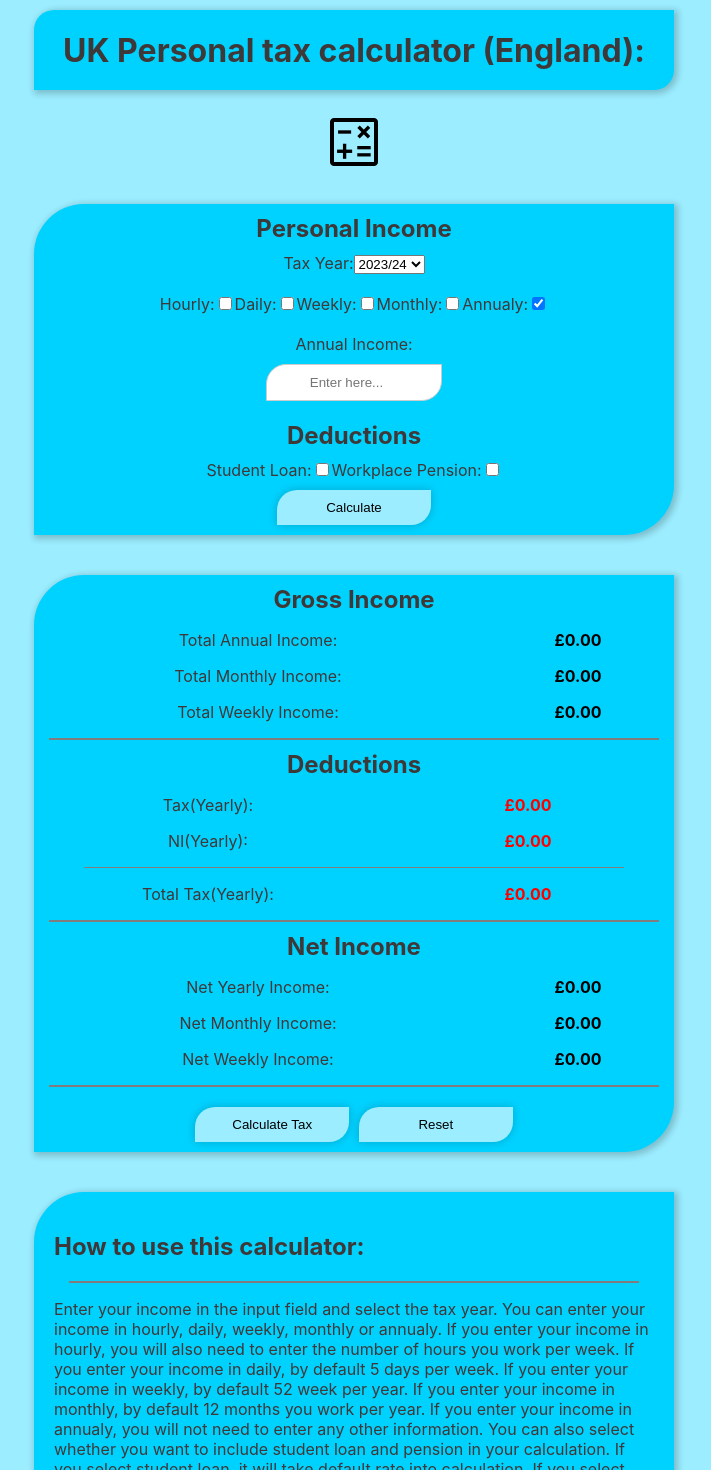
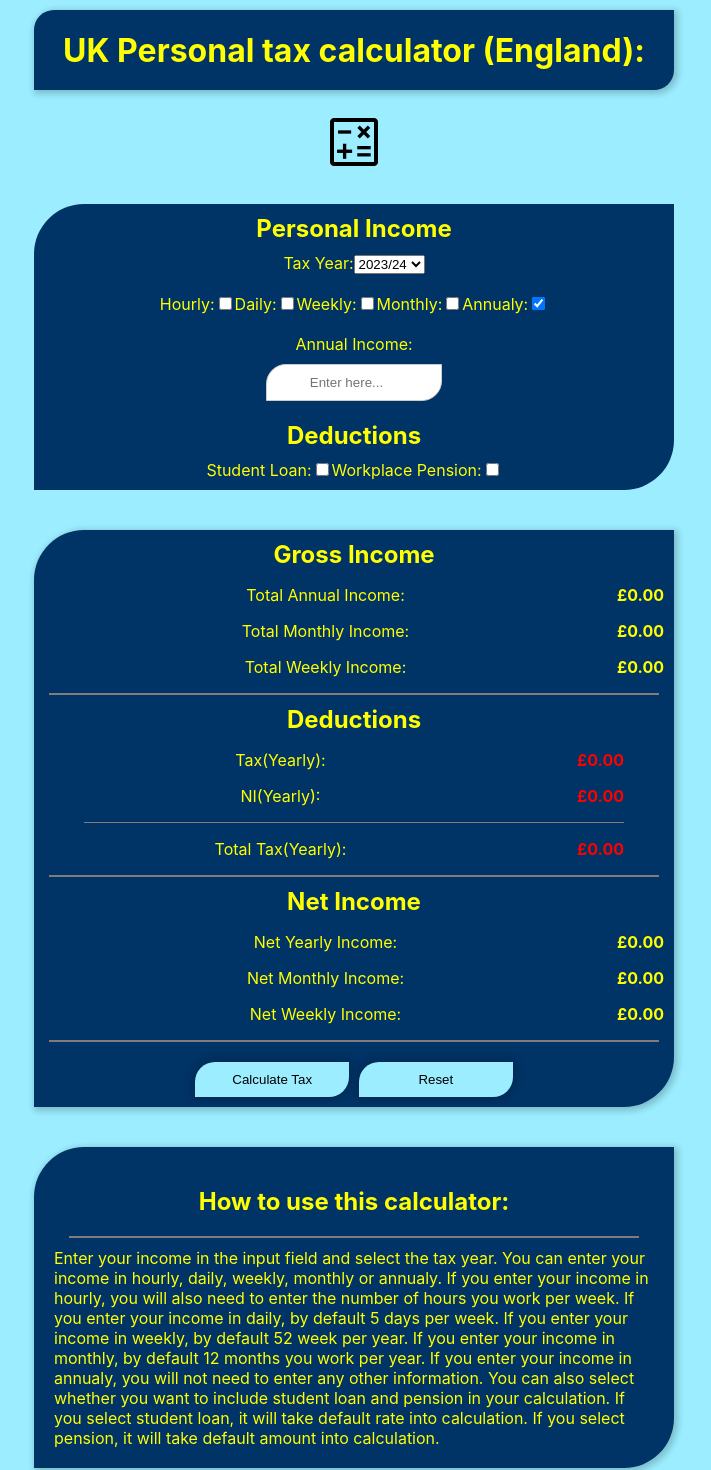
Before and after one commit to asaad227/taxCalculator, a React (Create React App) app: page / in a window 1280 px wide. Shown: the top 1470 px of the page, without its empty margins (286-997 px from the left). Built offline with nearby package versions, Linux system fonts and the light colour scheme.

Commit message:
css variable created and change bg and color

```diff
--- a/src/Form/index.css
+++ b/src/Form/index.css
@@ -1,10 +1,19 @@
+:root{
+    --main-bg-color: #003366;
+    --main-text-color: #ffff00;
+    --main-border-color: #9bedff;
+    --main-shadow-color: rgba(0,0,0,0.2);
+}
+
+
+
 form{
     width: 50vw;
     margin: 20px auto;
-    background-color: #00d2ff;
+    background-color:var(--main-bg-color);
     box-sizing: border-box;
-    box-shadow: 2px 2px 6px 2px rgba(0,0,0,0.2);
-    color: #3f3838;
+    box-shadow: var(--main-shadow-color);
+    color:var(--main-text-color);
     border-top-left-radius: 50px;
     border-bottom-right-radius: 50px;
 }
@@ -12,14 +21,12 @@ form{
 form input[type="submit"] {
   width: 12vw;
   padding: 10px;
-  border: none;
+ background-color:  var(--main-border-color);
   box-sizing: border-box;
-    box-shadow: 0 0 10px rgba(0,0,0,0.2);
-
+  box-shadow:2px 2px 2px 2px var(--main-shadow-color);
   border-top-left-radius: 20px;
   border-bottom-right-radius: 20px;
   margin: 10px 5px;
-    background-color: #9bedff;
 }
 .hrsShow {
   display: inline;
@@ -41,7 +48,10 @@ form input[type="submit"] {
 .annualHide, .monthlyHide, .weeklyHide, .dailyHide, .hrsHide {
   display: none;
 }
-
+.deduction{
+    margin: 10px auto;
+    text-align: center;
+}
 @media screen and (max-width: 600px) {
 form{
     width: 90vw;}
--- a/src/Form/index.js
+++ b/src/Form/index.js
@@ -83,7 +83,7 @@ function handleHrs(event){
     setHrsPerWeek={setHrsPerWeek} setIncomeByHour={setIncomeByHour}
 
      />
-    <div>
+    <div className='deduction'>
     <h2>Deductions</h2>
     <label>
     Student Loan:
@@ -94,7 +94,7 @@ function handleHrs(event){
     <span><input type="checkbox" onChange={(e)=>setIsPension(e.target.checked)} value={isPension} /></span>
     </label>
 </div>
-    <input type="submit" value="Calculate" />
+
 
     </form>
 
--- a/src/TotalTax/index.css
+++ b/src/TotalTax/index.css
@@ -1,3 +1,11 @@
+:root{
+  --main-bg-color: #003366;
+  --main-text-color: #ffff00;
+  --main-border-color: #9bedff;
+  --main-shadow-color: rgba(0,0,0,0.2);
+}
+
+
 .main {
     display: flex;
     flex-direction: column;
@@ -12,17 +20,21 @@
   }
 
   footer, aside{
-    color: #000000;
-    text-align: flex-start;
+    text-align: center;
     margin: 20px auto;
     padding: 20px;
     width: 50vw;
     box-sizing: border-box;
-    box-shadow: 2px 2px 6px 2px rgba(0,0,0,0.2);
-    background-color:#00d2ff;
-    color: #3f3838;
+    box-shadow: 2px 2px 6px 2px var(--main-shadow-color);
+    background-color:var(--main-bg-color);
+    color:var(--main-text-color);
     border-top-left-radius: 50px;
     border-bottom-right-radius: 50px;
+  }
+  footer p, aside p{
+    text-align: left;
+    margin: 0;
+    padding: 0;
   }
 
   .main h1{
@@ -32,10 +44,10 @@
     height: 10vh;
     align-items: center;
     justify-content: center;
-    background-color: #00d2ff;
+    background-color: var(--main-bg-color);
     box-sizing: border-box;
-    box-shadow: 2px 2px 6px 2px rgba(0,0,0,0.2);
-    color: #3f3838;
+    box-shadow: 2px 2px 6px 2px var(--main-shadow-color);
+    color: var(--main-text-color);
     margin: 10px 0;
   border-bottom-right-radius: 20px;
   border-top-left-radius: 20px;
@@ -59,17 +71,17 @@
     align-items: center;
     width: 50vw;
     margin: 20px auto;
-    background-color: #00d2ff;
+    background-color:var(--main-bg-color);
     box-sizing: border-box;
-    box-shadow: 2px 2px 6px 2px rgba(0,0,0,0.2);
-    color: #3f3838;
+    box-shadow: 2px 2px 6px 2px var(--main-shadow-color);
+    color: var(--main-text-color);
     border-top-left-radius: 50px;
     border-bottom-right-radius: 50px;
   }
   p span {
-    color: #000000;
+    color: var(--main-text-color);
   font-weight: bold;
-  width: 15vw;
+  margin-right: 10px;
     float: right;
   }
 .pension, .loan{
@@ -92,9 +104,9 @@ input[type="button"] {
   border-top-left-radius: 20px;
   border-bottom-right-radius: 20px;
   margin: 10px 5px;
-  background-color:#9bedff;
+  background-color: var(--main-border-color);
   box-sizing: border-box;
-  box-shadow: 0 0 10px rgba(0,0,0,0.2);
+  box-shadow: 0 0 10px 2px var(--main-shadow-color);
 }
 
 .divider{
@@ -113,6 +125,14 @@ margin: 0 50px;
   font-weight: bold;
 }
 
+a{
+  text-decoration: none;
+  color: var(--main-text-color);
+  font-weight: bold;
+}
+a:hover{
+  color: #000000;
+}
 
 @media screen and (max-width: 600px) {
 
--- a/src/TotalTax/index.js
+++ b/src/TotalTax/index.js
@@ -34,6 +34,7 @@ const [netIncome, setNetIncome] = useState(0);
 
 
 function handleSubmit(event){
+    event.preventDefault();
    if(annualIncome > 0 && monthlyIncome > 0 && weeklyIncome > 0 && daily > 0 && incomeByHour > 0 && hrsPerWeek > 0) {
         alert('Please enter either weekly or monthly or annual income, not all three.');
     }
@@ -55,7 +56,7 @@ function handleSubmit(event){
         setHrsPerWeek("");
     }
 
-    event.preventDefault();
+
 }
 
 function handleTax(event){
```
